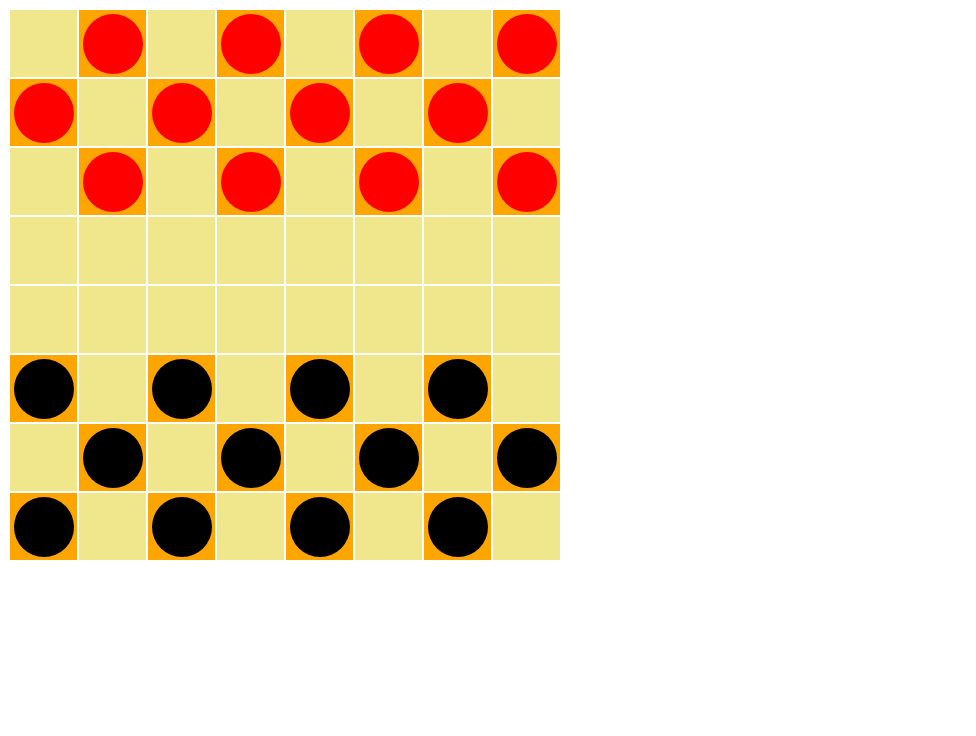
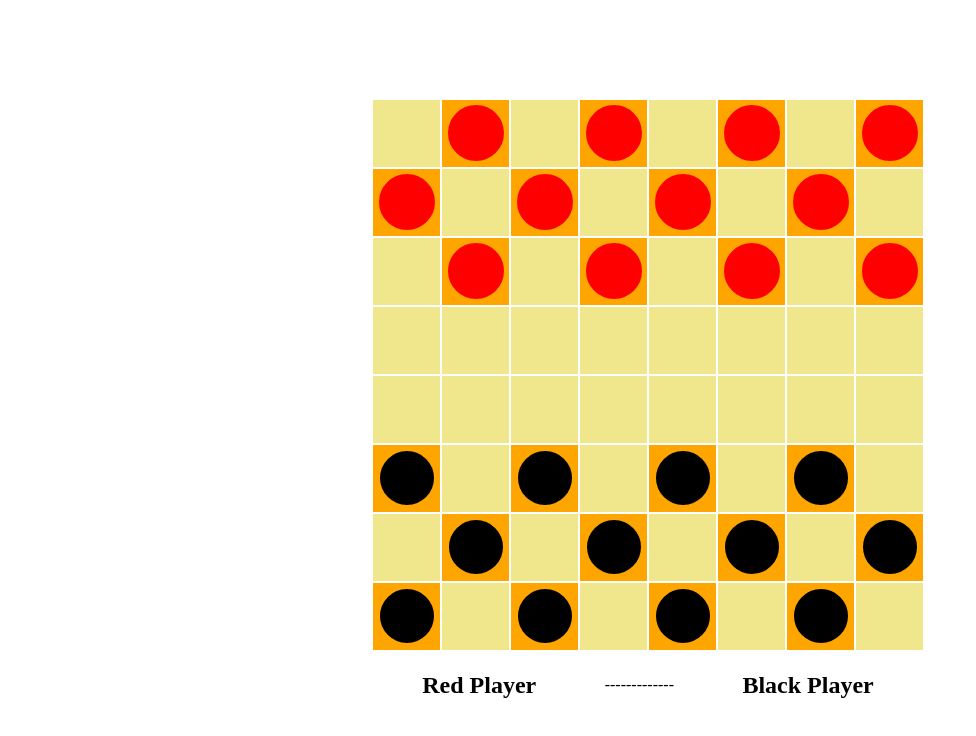
Before and after one commit to A-T-Burns/checkers, a plain HTML site: page index.html in a window 1280 px wide. Shown: the whole page, without its empty margins (0-976 px from the left). Drawn offline with Linux system fonts and the light colour scheme.

Commit message:
board setup

```diff
--- a/index.html
+++ b/index.html
@@ -12,33 +12,33 @@
         <table>
             <tr>
                 <td class="noPieceHere"></td>
-                <td><p class="redPiece"></p></td>
+                <td><p class="redPiece" id="0"></p></td>
                 <td class="noPieceHere"></td>
-                <td><p class="redPiece"></p></td>
+                <td><p class="redPiece" id="1"></p></td>
                 <td class="noPieceHere"></td>
-                <td><p class="redPiece"></p></td>
+                <td><p class="redPiece" id="2"></p></td>
                 <td class="noPieceHere"></td>
-                <td><p class="redPiece"></p></td>
+                <td><p class="redPiece" id="3"></p></td>
             </tr>
             <tr>
-                <td><p class="redPiece"></p></td>
+                <td><p class="redPiece" id="4"></p></td>
                 <td class="noPieceHere"></td>
-                <td><p class="redPiece"></p></td>
+                <td><p class="redPiece" id="5"></p></td>
                 <td class="noPieceHere"></td>
-                <td><p class="redPiece"></p></td>
+                <td><p class="redPiece" id="6"></p></td>
                 <td class="noPieceHere"></td>
-                <td><p class="redPiece"></p></td>
+                <td><p class="redPiece" id="7"></p></td>
                 <td class="noPieceHere"></td>
             </tr>
             <tr>
                 <td class="noPieceHere"></td>
-                <td><p class="redPiece"></p></td>
+                <td><p class="redPiece" id="8"></p></td>
                 <td class="noPieceHere"></td>
-                <td><p class="redPiece"></p></td>
+                <td><p class="redPiece" id="9"></p></td>
                 <td class="noPieceHere"></td>
-                <td><p class="redPiece"></p></td>
+                <td><p class="redPiece" id="10"></p></td>
                 <td class="noPieceHere"></td>
-                <td><p class="redPiece"></p></td>
+                <td><p class="redPiece" id="11"></p></td>
             </tr>
             <tr>
                 <td class="noPieceHere"></td>
@@ -61,35 +61,40 @@
                 <td class="noPieceHere"></td>
             </tr>
             <tr>
-                <td><p class="blackPiece"></p></td>
+                <td><p class="blackPiece" id="12"></p></td>
                 <td class="noPieceHere"></td>
-                <td><p class="blackPiece"></p></td>
+                <td><p class="blackPiece" id="13"></p></td>
                 <td class="noPieceHere"></td>
-                <td><p class="blackPiece"></p></td>
+                <td><p class="blackPiece" id="14"></p></td>
                 <td class="noPieceHere"></td>
-                <td><p class="blackPiece"></p></td>
+                <td><p class="blackPiece" id="15"></p></td>
                 <td class="noPieceHere"></td>
             </tr>
             <tr>
                 <td class="noPieceHere"></td>
-                <td><p class="blackPiece"></p></td>
+                <td><p class="blackPiece" id="16"></p></td>
                 <td class="noPieceHere"></td>
-                <td><p class="blackPiece"></p></td>
+                <td><p class="blackPiece" id="17"></p></td>
                 <td class="noPieceHere"></td>
-                <td><p class="blackPiece"></p></td>
+                <td><p class="blackPiece" id="18"></p></td>
                 <td class="noPieceHere"></td>
-                <td><p class="blackPiece"></p></td>
+                <td><p class="blackPiece" id="19"></p></td>
             </tr>
             <tr>
-                <td><p class="blackPiece"></p></td>
+                <td><p class="blackPiece" id="20"></p></td>
                 <td class="noPieceHere"></td>
-                <td><p class="blackPiece"></p></td>
+                <td><p class="blackPiece" id="21"></p></td>
                 <td class="noPieceHere"></td>
-                <td><p class="blackPiece"></p></td>
+                <td><p class="blackPiece" id="22"></p></td>
                 <td class="noPieceHere"></td>
-                <td><p class="blackPiece"></p></td>
+                <td><p class="blackPiece" id="23"></p></td>
                 <td class="noPieceHere"></td>
             </tr>
         </table>
+        <section>
+            <div><h1>Red Player</h1></div>
+            <p>-------------           </p>
+            <div><h1>Black Player</h1></div>
+        </section>
     </body>
 </html>
--- a/style.css
+++ b/style.css
@@ -18,17 +18,49 @@ body {
 }
 .redPiece {
     border-radius: 45px;
+    border: solid 4px;
     border-color: red;
     background-color: red;
-    width: 60px;
-    height: 60px;
+    width: 48px;
+    height: 48px;
     margin: auto;
 }
 .blackPiece {
     border-radius: 45px;
+    border: solid;
     border-color: black;
     background-color: black;
-    width: 60px;
-    height: 60px;
+    width: 48px;
+    height: 48px;
     margin: auto;
 }
+.king {
+    border-color: yellow;
+    border-width: 4px;
+}
+.redTurnText {
+    color: red;
+}
+.blackTurnText {
+    color: black;
+}
+#divider {
+}
+section {
+    display: flex;
+    flex-direction: row;
+    justify-content: space-around;
+    align-items: center;
+    width: 520px;
+}
+.notTurn {
+    opacity: .3;
+}
+body {
+    display: flex;
+    flex-direction: column;
+    align-items: center;
+    justify-content: center;
+    width: 100vw;
+    height: 100vh;
+}
```
Also changed, not shown: script.js (added).
